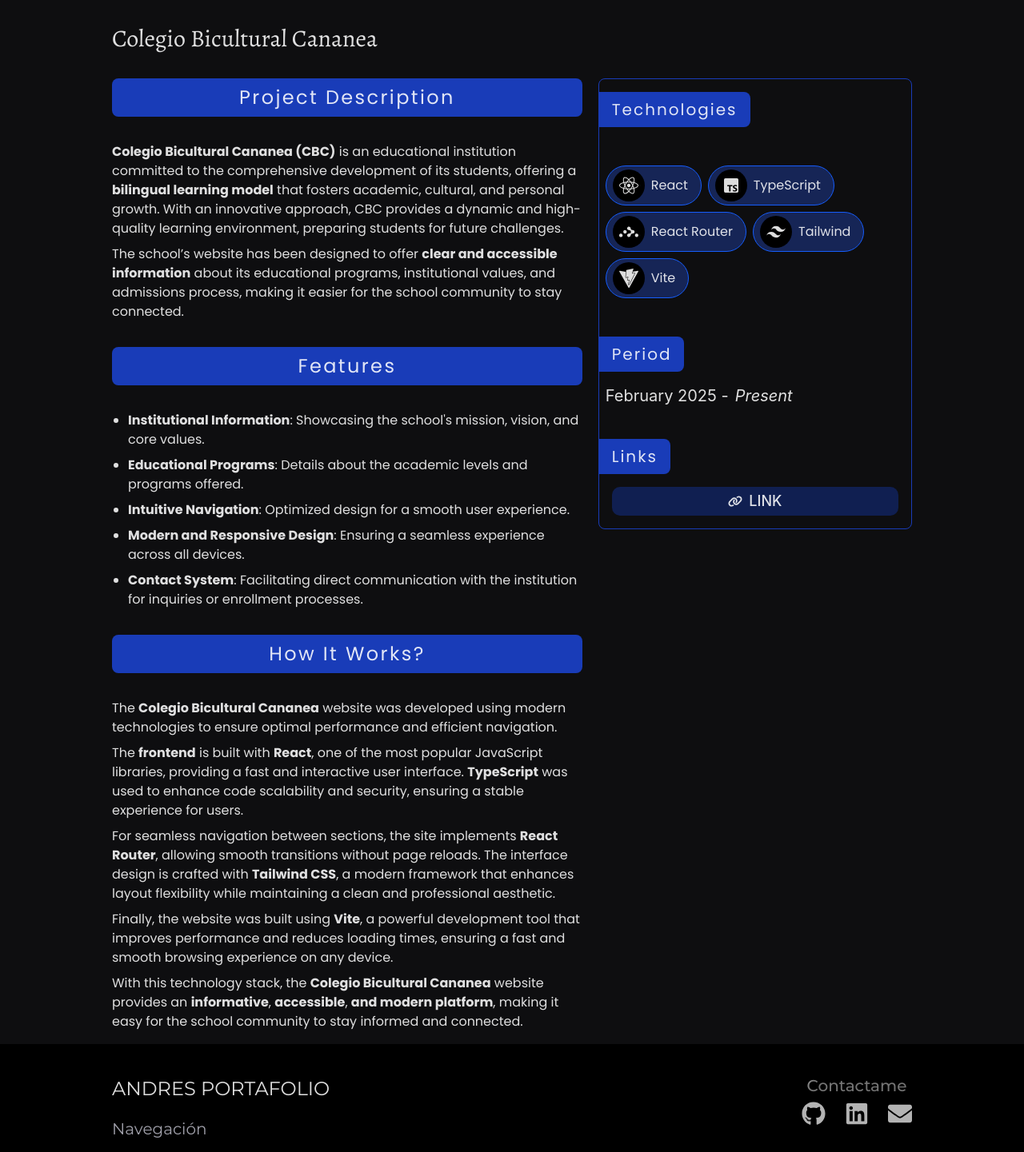
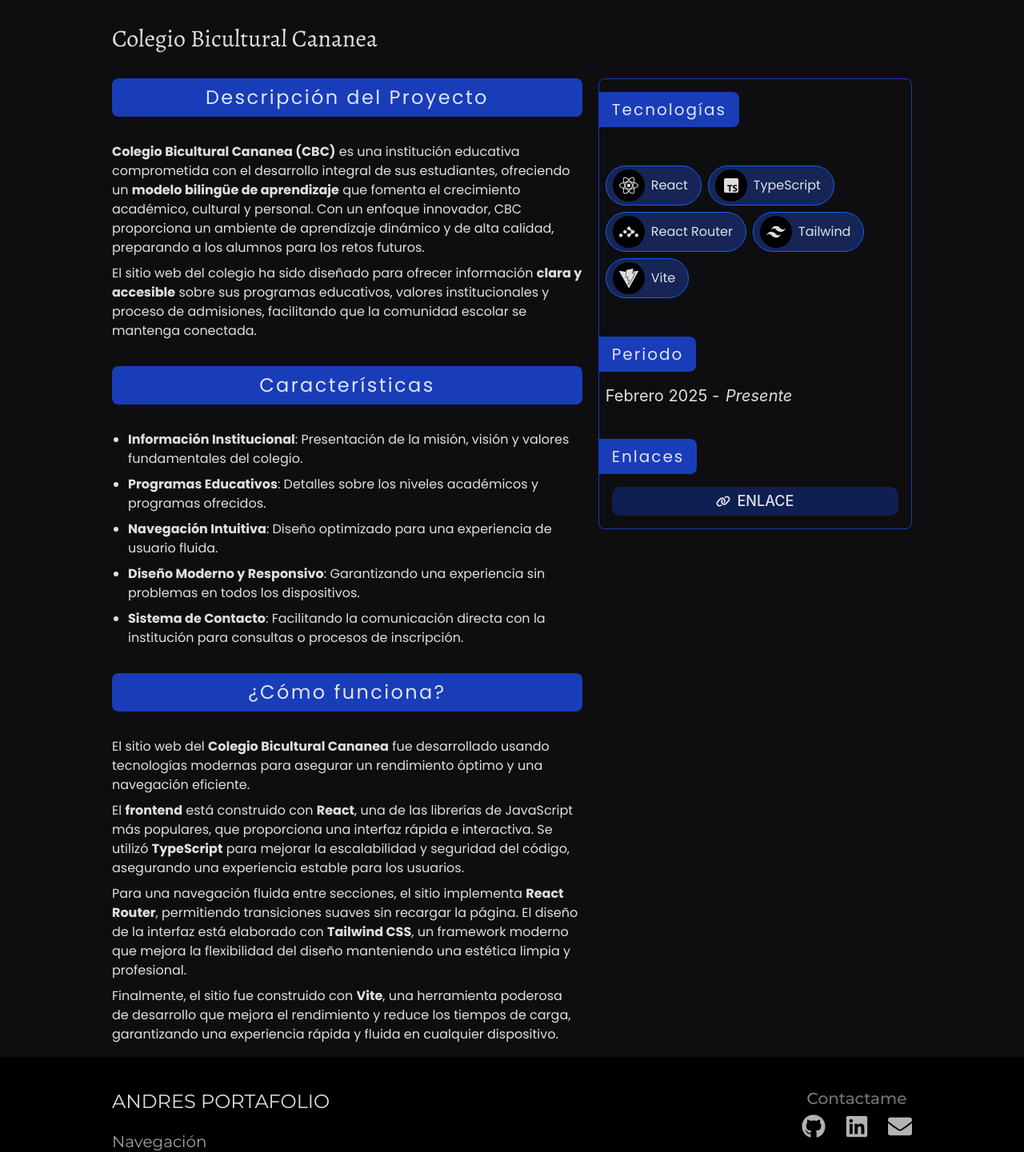
Before and after one commit to AndresAntelo21/portafolio, a React (Vite) app: page /cbc-web in a window 1280 px wide. Shown: the part 450-1891 px from the top of the page at 80% size. Built offline with nearby package versions, Linux system fonts and the light colour scheme; a web font is replaced by a local one.

Commit message:
feat: localize CbCWeb component text to Spanish

```diff
--- a/src/projects/cbc/cbc-web.tsx
+++ b/src/projects/cbc/cbc-web.tsx
@@ -5,8 +5,7 @@ import { RiTailwindCssFill } from "react-icons/ri";
 import { SiReactrouter, SiVite } from "react-icons/si";
 import { BiLogoTypescript } from "react-icons/bi";
 import { FaLink } from "react-icons/fa6";
-// CODIGO SUCIO - PASAR TODO A UN COMPONENTE NO HAY TIEMPO, SOLO ES UNA DEMOSTRACION
-// QUIEN LEA ESTO ES UN METICHE MUEJEJEJE
+
 export const CbCWeb = () => {
   return (
     <div className="flex flex-col items-center justify-center gap-8">
@@ -16,13 +15,13 @@ export const CbCWeb = () => {
           Colegio Bicultural Cananea
         </h1>
       </div>
-      {/* cuadro de tecnologias */}
+      {/* cuadro de tecnologías */}
       <div className="flex flex-col gap-5 lg:flex-row-reverse">
         <div className="flex h-max w-full flex-col rounded-md border-1 border-blue-800 py-4 pr-4 lg:w-[40%]">
           <div className="w-full">
             <div className="flex w-max items-center justify-center rounded-r-md bg-blue-800 px-4 py-2">
               <span className="font-poppins text-xl font-medium tracking-widest">
-                Technologies
+                Tecnologías
               </span>
             </div>
           </div>
@@ -37,34 +36,24 @@ export const CbCWeb = () => {
             <div className="w-full pt-10">
               <div className="flex w-max items-center justify-center rounded-r-md bg-blue-800 px-4 py-2">
                 <span className="font-poppins text-xl font-medium tracking-widest">
-                  Period
+                  Periodo
                 </span>
               </div>
             </div>
             <div className="flex gap-2 pt-4 pl-2 text-xl">
-              <h3 className="">February 2025 -</h3>
-              <span className="italic">Present</span>
+              <h3>Febrero 2025 -</h3>
+              <span className="italic">Presente</span>
             </div>
           </div>
           <div>
             <div className="w-full pt-10">
               <div className="flex w-max items-center justify-center rounded-r-md bg-blue-800 px-4 py-2">
                 <span className="font-poppins text-xl font-medium tracking-widest">
-                  Links
+                  Enlaces
                 </span>
               </div>
             </div>
             <div className="flex flex-col gap-5 pt-4 pl-4 font-medium">
-              {/* <a
-                href="https://github.com/Legrafica/cbc_front"
-                target="_blank"
-                className="flex justify-center rounded-lg bg-blue-800/70 py-1"
-              >
-                <span className="flex items-center gap-2 text-lg uppercase">
-                  <FaGithub />
-                  Github Repository
-                </span>
-              </a> */}
               <a
                 href="https://colegiobc.xyz/"
                 target="_blank"
@@ -72,7 +61,7 @@ export const CbCWeb = () => {
               >
                 <span className="flex items-center gap-2 text-lg uppercase">
                   <FaLink />
-                  Link
+                  Enlace
                 </span>
               </a>
             </div>
@@ -80,91 +69,53 @@ export const CbCWeb = () => {
         </div>
         <div className="font-poppins flex w-full flex-col gap-8 text-left lg:w-[60%]">
           <div className="w-full rounded-md bg-blue-800 py-2 text-center text-2xl tracking-widest">
-            <span>Project Description</span>
+            <span>Descripción del Proyecto</span>
           </div>
           <div className="flex flex-col gap-2">
             <p>
-              <strong>Colegio Bicultural Cananea (CBC)</strong> is an
-              educational institution committed to the comprehensive development
-              of its students, offering a{" "}
-              <strong> bilingual learning model</strong> that fosters academic,
-              cultural, and personal growth. With an innovative approach, CBC
-              provides a dynamic and high-quality learning environment,
-              preparing students for future challenges.
+              <strong>Colegio Bicultural Cananea (CBC)</strong> es una institución educativa comprometida con el desarrollo integral de sus estudiantes, ofreciendo un <strong>modelo bilingüe de aprendizaje</strong> que fomenta el crecimiento académico, cultural y personal. Con un enfoque innovador, CBC proporciona un ambiente de aprendizaje dinámico y de alta calidad, preparando a los alumnos para los retos futuros.
             </p>
             <p>
-              The school’s website has been designed to offer{" "}
-              <strong> clear and accessible information</strong> about its
-              educational programs, institutional values, and admissions
-              process, making it easier for the school community to stay
-              connected.
+              El sitio web del colegio ha sido diseñado para ofrecer información <strong>clara y accesible</strong> sobre sus programas educativos, valores institucionales y proceso de admisiones, facilitando que la comunidad escolar se mantenga conectada.
             </p>
           </div>
           <div className="w-full rounded-md bg-blue-800 py-2 text-center text-2xl tracking-widest">
-            <span>Features</span>
+            <span>Características</span>
           </div>
           <div>
             <ul className="ml-5 flex list-disc flex-col gap-2">
               <li>
-                <strong>Institutional Information</strong>: Showcasing the
-                school's mission, vision, and core values.
+                <strong>Información Institucional</strong>: Presentación de la misión, visión y valores fundamentales del colegio.
               </li>
               <li>
-                <strong>Educational Programs</strong>: Details about the
-                academic levels and programs offered.
+                <strong>Programas Educativos</strong>: Detalles sobre los niveles académicos y programas ofrecidos.
               </li>
               <li>
-                <strong>Intuitive Navigation</strong>: Optimized design for a
-                smooth user experience.
+                <strong>Navegación Intuitiva</strong>: Diseño optimizado para una experiencia de usuario fluida.
               </li>
               <li>
-                <strong>Modern and Responsive Design</strong>: Ensuring a
-                seamless experience across all devices.
+                <strong>Diseño Moderno y Responsivo</strong>: Garantizando una experiencia sin problemas en todos los dispositivos.
               </li>
               <li>
-                <strong>Contact System</strong>: Facilitating direct
-                communication with the institution for inquiries or enrollment
-                processes.
+                <strong>Sistema de Contacto</strong>: Facilitando la comunicación directa con la institución para consultas o procesos de inscripción.
               </li>
             </ul>
           </div>
-
           <div className="w-full rounded-md bg-blue-800 py-2 text-center text-2xl tracking-widest">
-            <span> How It Works?</span>
+            <span>¿Cómo funciona?</span>
           </div>
           <div className="flex flex-col gap-2">
             <p>
-              The <strong>Colegio Bicultural Cananea</strong> website was
-              developed using modern technologies to ensure optimal performance
-              and efficient navigation.
+              El sitio web del <strong>Colegio Bicultural Cananea</strong> fue desarrollado usando tecnologías modernas para asegurar un rendimiento óptimo y una navegación eficiente.
             </p>
             <p>
-              The <strong>frontend</strong> is built with <strong>React</strong>
-              , one of the most popular JavaScript libraries, providing a fast
-              and interactive user interface. <strong>TypeScript</strong> was
-              used to enhance code scalability and security, ensuring a stable
-              experience for users.
+              El <strong>frontend</strong> está construido con <strong>React</strong>, una de las librerías de JavaScript más populares, que proporciona una interfaz rápida e interactiva. Se utilizó <strong>TypeScript</strong> para mejorar la escalabilidad y seguridad del código, asegurando una experiencia estable para los usuarios.
             </p>
             <p>
-              For seamless navigation between sections, the site implements{" "}
-              <strong> React Router</strong>, allowing smooth transitions
-              without page reloads. The interface design is crafted with{" "}
-              <strong>Tailwind CSS</strong>, a modern framework that enhances
-              layout flexibility while maintaining a clean and professional
-              aesthetic.
+              Para una navegación fluida entre secciones, el sitio implementa <strong>React Router</strong>, permitiendo transiciones suaves sin recargar la página. El diseño de la interfaz está elaborado con <strong>Tailwind CSS</strong>, un framework moderno que mejora la flexibilidad del diseño manteniendo una estética limpia y profesional.
             </p>
             <p>
-              Finally, the website was built using <strong> Vite</strong>, a
-              powerful development tool that improves performance and reduces
-              loading times, ensuring a fast and smooth browsing experience on
-              any device.
-            </p>
-            <p>
-              With this technology stack, the{" "}
-              <strong>Colegio Bicultural Cananea</strong> website provides an{" "}
-              <strong>informative</strong>, <strong>accessible</strong>,{" "}
-              <strong>and modern platform</strong>, making it easy for the
-              school community to stay informed and connected.
+              Finalmente, el sitio fue construido con <strong>Vite</strong>, una herramienta poderosa de desarrollo que mejora el rendimiento y reduce los tiempos de carga, garantizando una experiencia rápida y fluida en cualquier dispositivo.
             </p>
           </div>
         </div>
```
